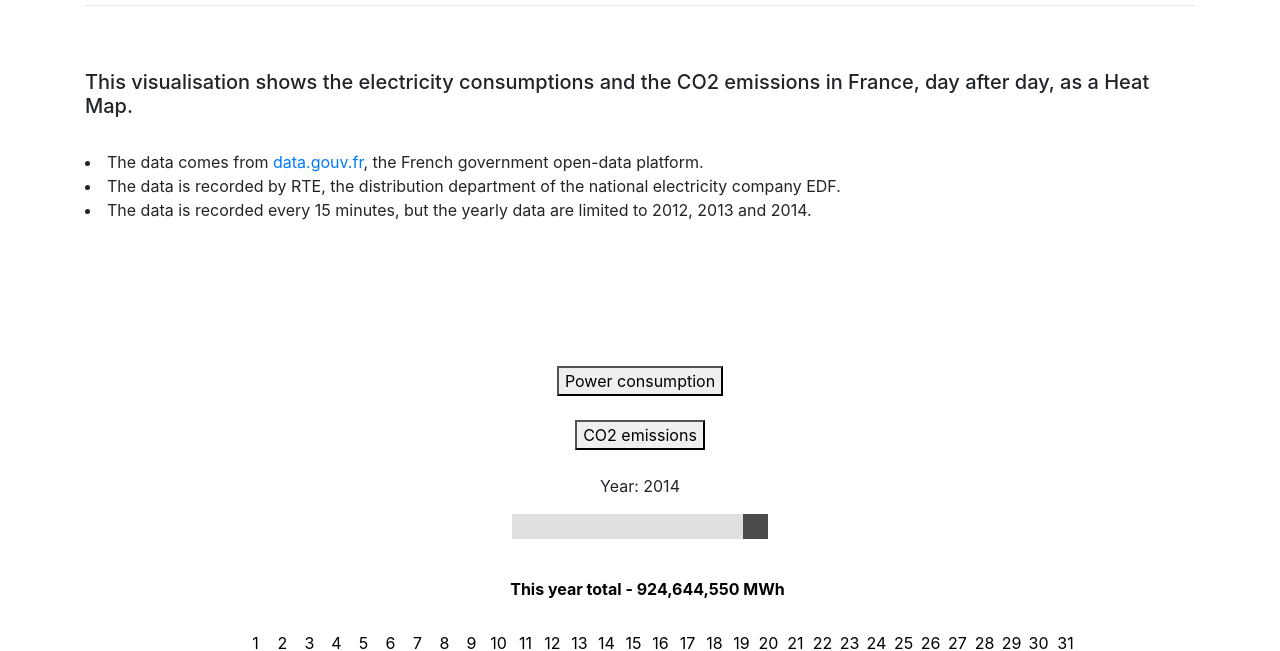
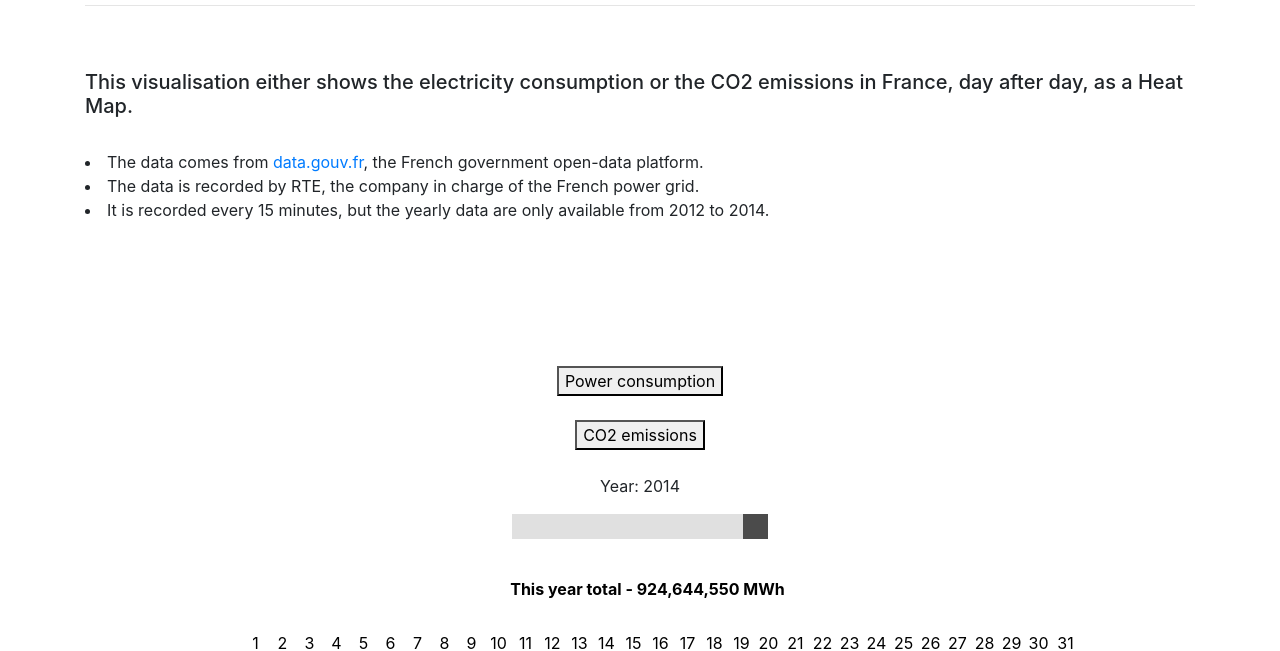
Before and after one commit to lctdulac/dataviz-d3, a website: page visu2.html in a window 1280 px wide. Shown: the part 153-804 px from the top of the page. Drawn offline with nearby package versions, Linux system fonts and the light colour scheme.

Commit message:
Update visu2.html

```diff
--- a/visu2.html
+++ b/visu2.html
@@ -68,11 +68,11 @@
             <hr>
             <br>
             <br>
-            <h5>This visualisation shows the electricity consumptions and the CO2 emissions in France, day after day, as a Heat Map. </h5>
+            <h5>This visualisation either shows the electricity consumption or the CO2 emissions in France, day after day, as a Heat Map. </h5>
             <br>
-            <li>The data comes from <a href="https://www.data.gouv.fr/fr/datasets/electricite-consommation-production-co2-et-echanges/">data.gouv.fr</a>, the French government open-data platform.
-            <li> The data is recorded by RTE, the distribution department of the national electricity company EDF.
-            <li> The data is recorded every 15 minutes, but the yearly data are limited to 2012, 2013 and 2014.
+            <li> The data comes from <a href="https://www.data.gouv.fr/fr/datasets/electricite-consommation-production-co2-et-echanges/">data.gouv.fr</a>, the French government open-data platform.
+            <li> The data is recorded by RTE, the company in charge of the French power grid.
+            <li> It is recorded every 15 minutes, but the yearly data are only available from 2012 to 2014.
             <br>
             <br>
             <br>
```
